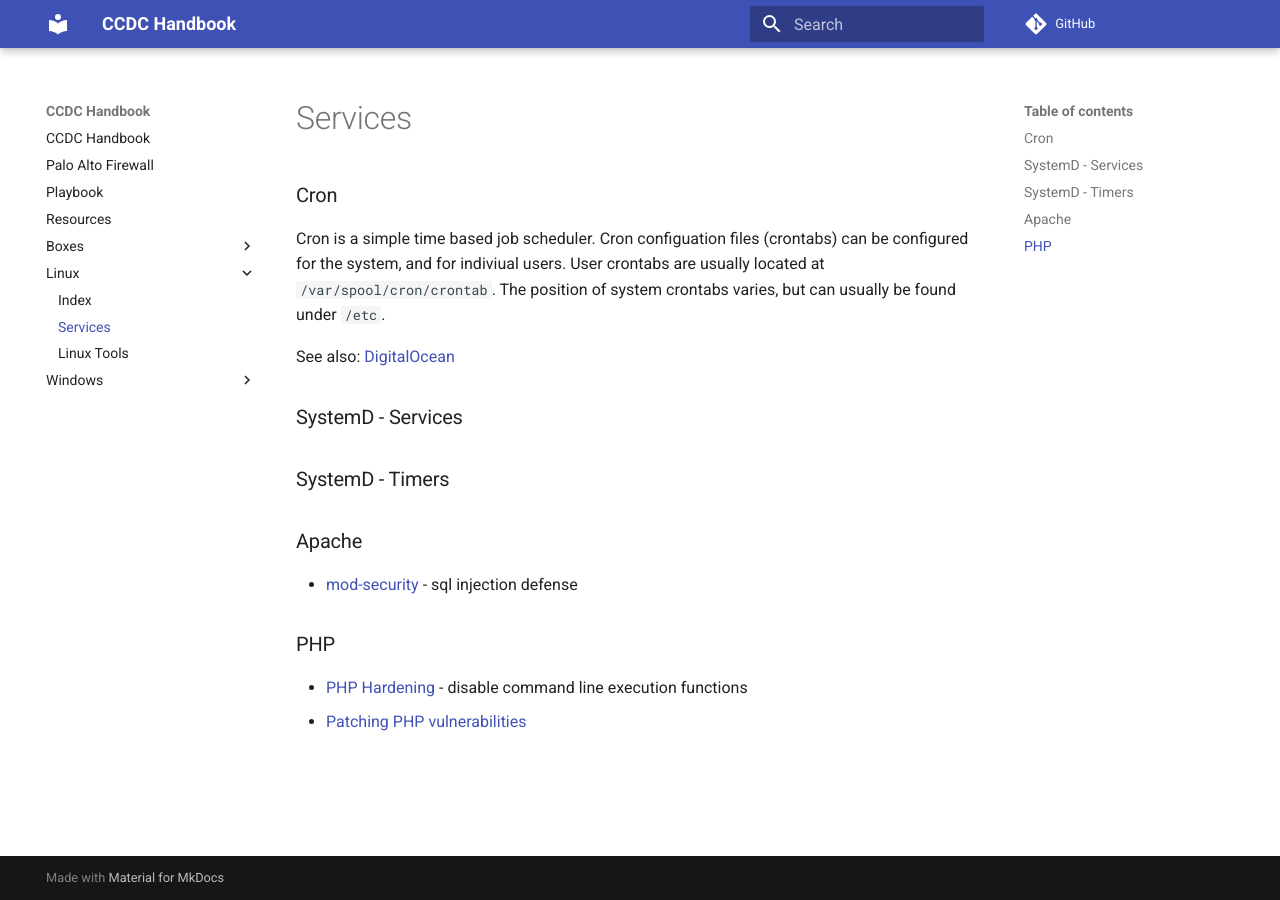
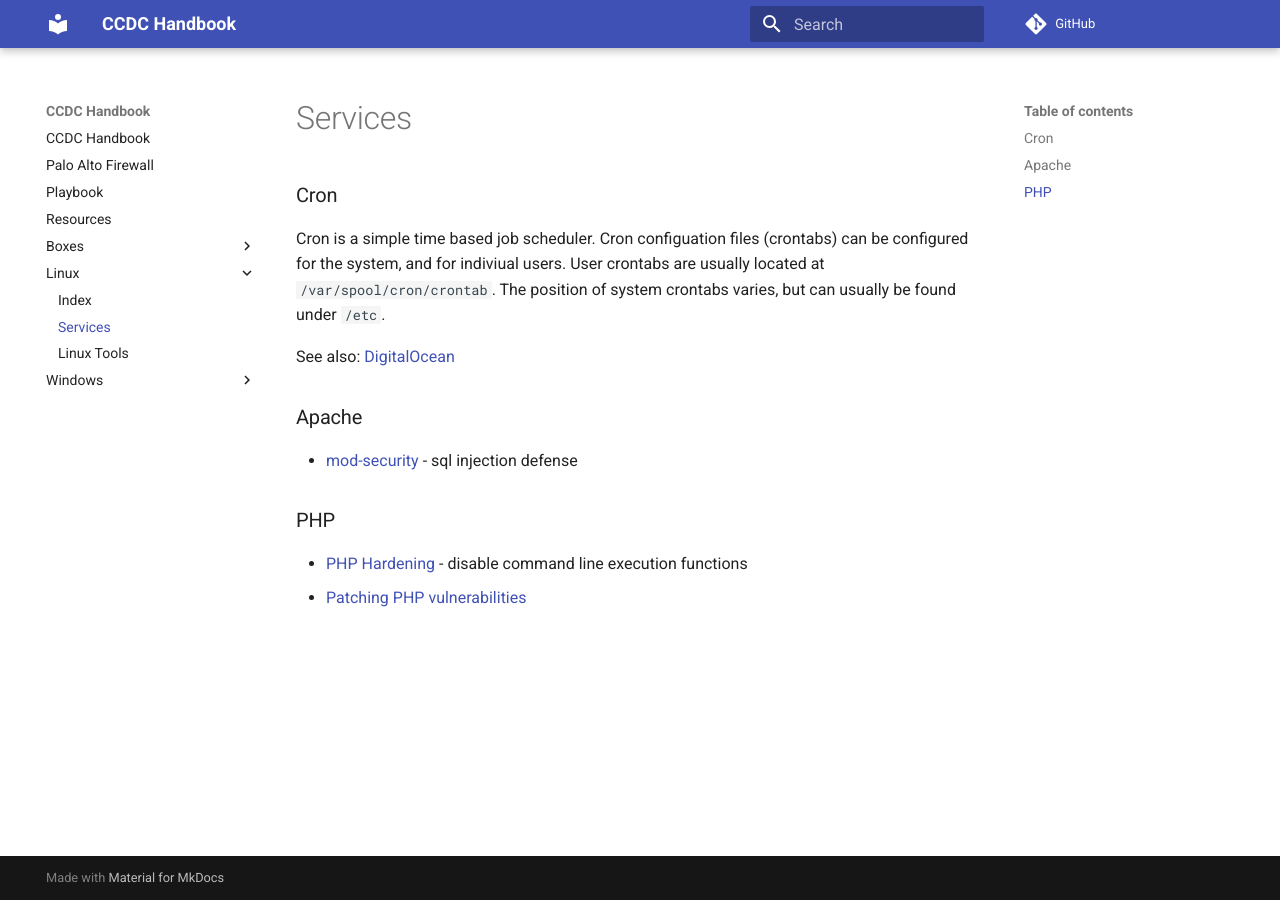
Before and after one commit to ius-csg/ccdc-handbook, an MkDocs documentation site: the page built from docs/Linux/services.md, in a window 1280 px wide. Built offline with MkDocs 1.6.1 and Material for MkDocs 9.7.7, drawn with Linux system fonts in a browser that asks for light colours; comment, search, counter and statistics services are not loaded.

Commit message:
Remove systemd

```diff
--- a/docs/Linux/services.md
+++ b/docs/Linux/services.md
@@ -2,11 +2,6 @@
 Cron is a simple time based job scheduler. Cron configuation files (crontabs) can be configured for the system, and for indiviual users. User crontabs are usually located at `/var/spool/cron/crontab`. The position of system crontabs varies, but can usually be found under `/etc`.
 
 See also: [DigitalOcean](https://www.digitalocean.com/community/tutorials/how-to-use-cron-to-automate-tasks-on-a-vps)
-
-### SystemD - Services
-
-
-### SystemD - Timers
 
 
 ### Apache
```
